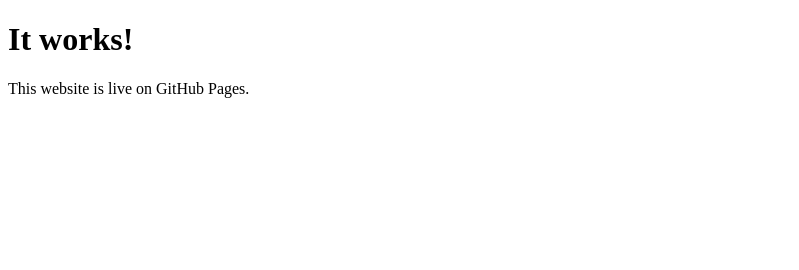
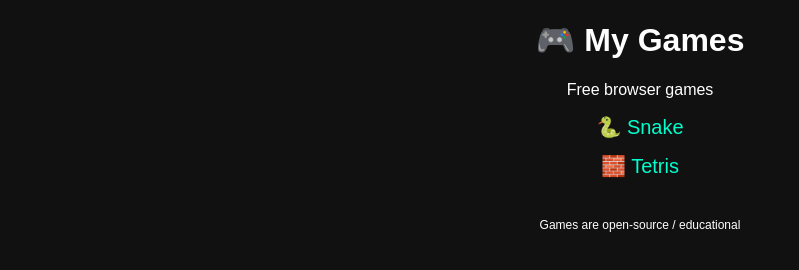
Before and after one commit to ilovemydogcocoo-rgb/my-website, a plain HTML site: page index.html in a window 1280 px wide. Shown: the whole page, without its empty margins (0-799 px from the left). Drawn offline with Linux system fonts and the light colour scheme.

Commit message:
Update index.html

```diff
--- a/index.html
+++ b/index.html
@@ -1,10 +1,38 @@
 <!DOCTYPE html>
-<html>
+<html lang="en">
 <head>
-  <title>My Website</title>
+  <meta charset="UTF-8">
+  <title>My Games Site</title>
+  <style>
+    body {
+      background: #111;
+      color: white;
+      font-family: Arial, sans-serif;
+      text-align: center;
+    }
+    a {
+      display: block;
+      margin: 15px;
+      color: #00ffcc;
+      font-size: 20px;
+      text-decoration: none;
+    }
+    a:hover {
+      text-decoration: underline;
+    }
+  </style>
 </head>
 <body>
-  <h1>It works!</h1>
-  <p>This website is live on GitHub Pages.</p>
+
+  <h1>🎮 My Games</h1>
+  <p>Free browser games</p>
+
+  <a href="games/snake.html">🐍 Snake</a>
+  <a href="games/tetris.html">🧱 Tetris</a>
+
+  <p style="margin-top:40px;font-size:12px;">
+    Games are open-source / educational
+  </p>
+
 </body>
 </html>
```
